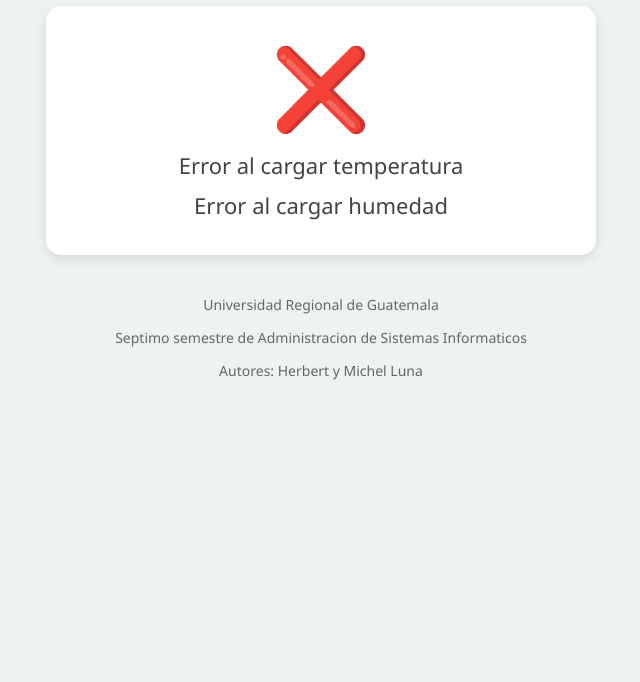
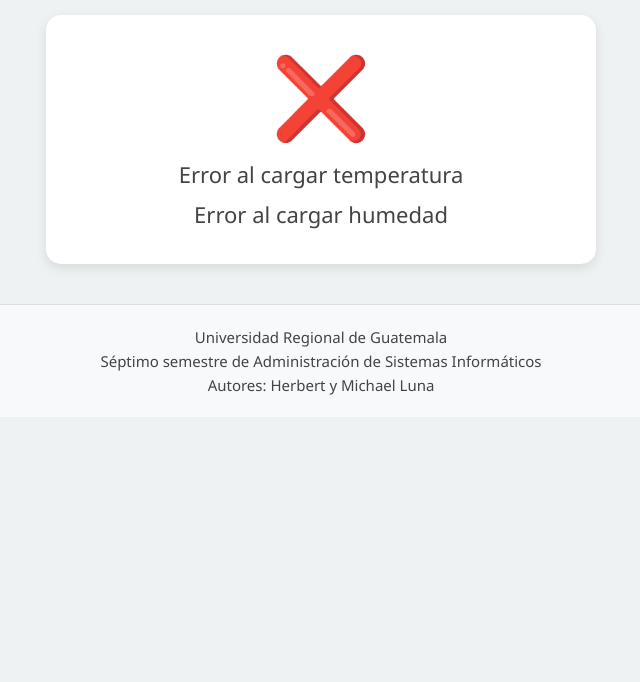
Before and after one commit to h4n00/Monitor, a plain HTML site: page index.html in a window 1280 px wide. Shown: the part 118-800 px from the top of the page, without its empty margins (319-959 px from the left). Drawn offline with Linux system fonts and the light colour scheme; no server answers.

Commit message:
Update index.html

```diff
--- a/index.html
+++ b/index.html
@@ -9,10 +9,12 @@
       background: #eef2f3;
       text-align: center;
       padding: 30px;
+      margin: 0;
     }
 
     h1 {
       color: #333;
+      margin-top: 20px;
     }
 
     .tarjeta {
@@ -21,7 +23,7 @@
       padding: 25px;
       box-shadow: 0 4px 12px rgba(0, 0, 0, 0.1);
       max-width: 500px;
-      margin: auto;
+      margin: 40px auto;
     }
 
     .icono {
@@ -37,8 +39,13 @@
 
     footer {
       margin-top: 40px;
-      font-size: 14px;
-      color: #666;
+      font-size: 15px;
+      color: #444;
+      line-height: 1.6;
+      text-align: center;
+      background: #f8f9fa;
+      padding: 20px;
+      border-top: 1px solid #ddd;
     }
   </style>
 </head>
@@ -85,9 +92,9 @@
   </script>
 
   <footer>
-     <p>Universidad Regional de Guatemala</p>
-    <p>Septimo semestre de Administracion de Sistemas Informaticos</p>
-    <p>Autores: Herbert y Michel Luna</p>
+    Universidad Regional de Guatemala<br>
+    Séptimo semestre de Administración de Sistemas Informáticos<br>
+    Autores: Herbert y Michael Luna
   </footer>
 
 </body>
```
